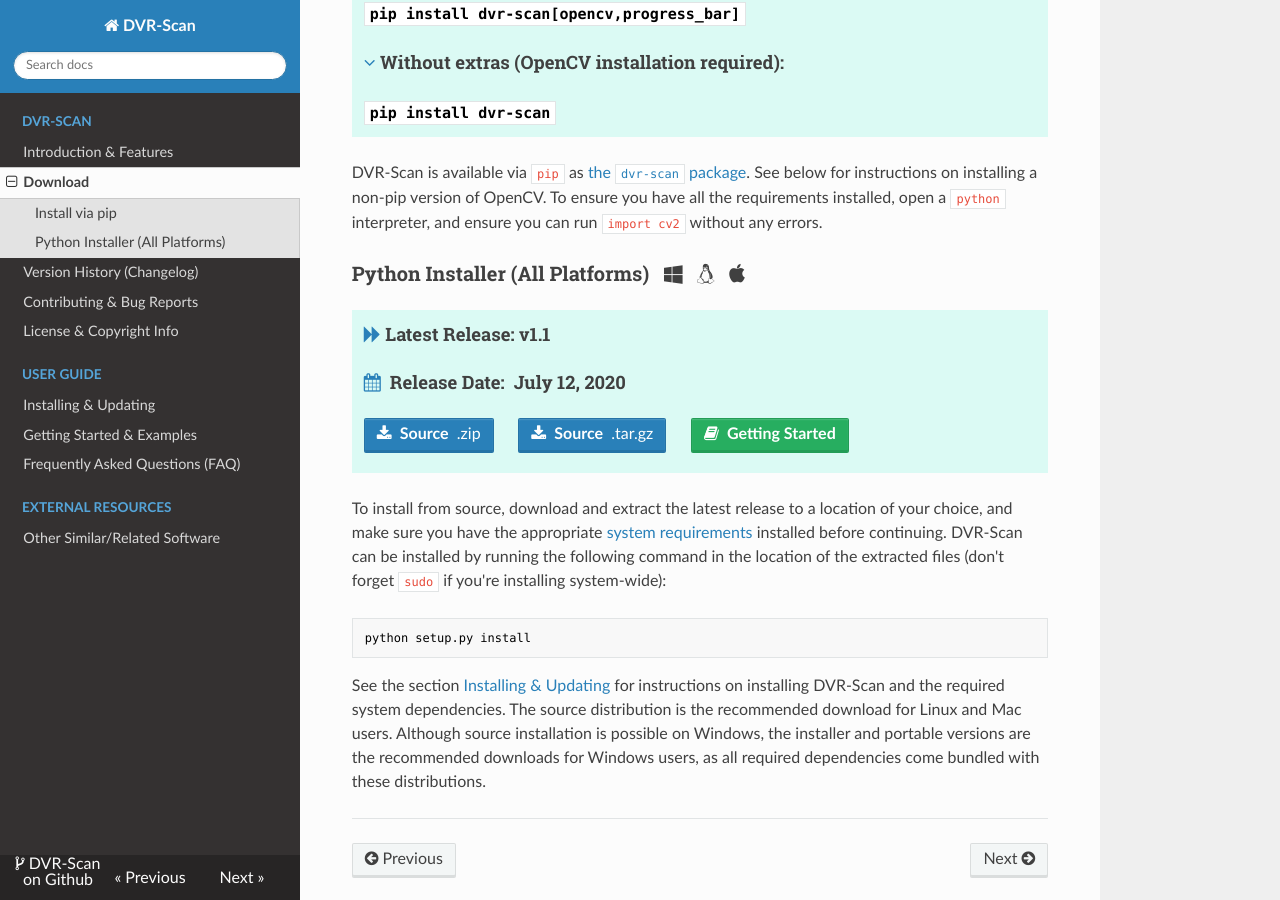
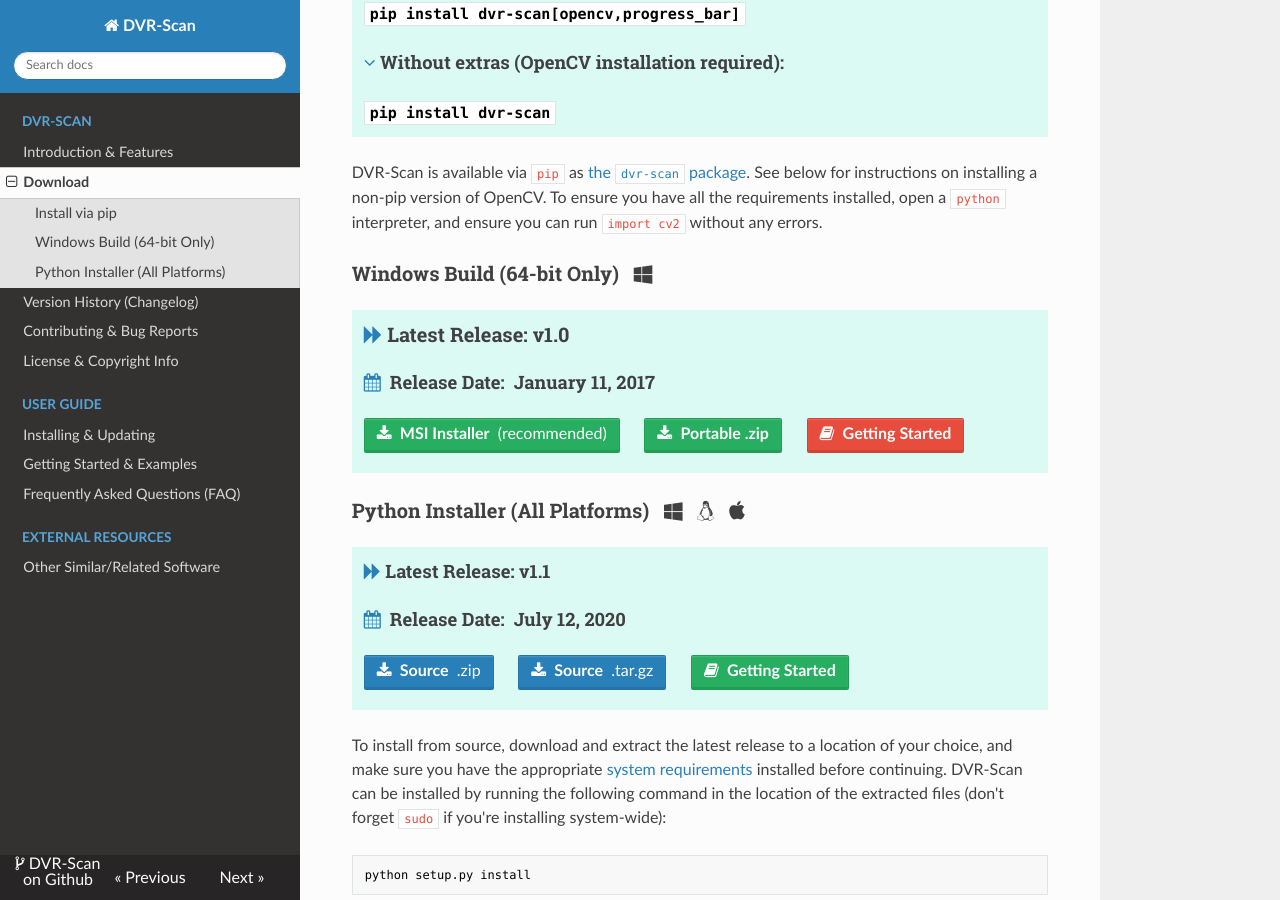
Before and after one commit to Breakthrough/DVR-Scan, an MkDocs documentation site: the page built from docs/download.md, in a window 1280 px wide and 900 px high, scrolled down 520 px. Built offline with MkDocs 1.6.1, drawn with Linux system fonts in a browser that asks for light colours; nearby versions of some CDN libraries; old or Windows-style settings are respelled for this version of MkDocs.

Commit message:
Re-add Windows binaries and installer.

```diff
--- a/docs/download.md
+++ b/docs/download.md
@@ -20,6 +20,14 @@
 
 DVR-Scan is available via `pip` as [the `dvr-scan` package](https://pypi.org/project/dvr-scan/).  See below for instructions on installing a non-pip version of OpenCV.  To ensure you have all the requirements installed, open a `python` interpreter, and ensure you can run `import cv2` without any errors.
 
+### Windows Build (64-bit Only) &nbsp; <span class="wy-text-neutral"><span class="fa fa-windows"></span></span>
+
+<div class="important">
+<h3 class="wy-text-neutral"><span class="fa fa-forward wy-text-info"></span> Latest Release: <b class="wy-text-neutral">v1.0</b></h3>
+<h4 class="wy-text-neutral"><span class="fa fa-calendar wy-text-info"></span>&nbsp; Release Date:&nbsp; <b>January 11, 2017</b></h4>
+<a href="https://github.com/Breakthrough/DVR-Scan/releases/download/v1.1/dvr-scan-1.1-win64.exe" class="btn btn-success" style="margin-bottom:8px;" role="button"><span class="fa fa-download"></span>&nbsp; <b>MSI Installer</b>&nbsp;&nbsp;(recommended)</a> &nbsp;&nbsp;&nbsp;&nbsp; <a href="https://github.com/Breakthrough/DVR-Scan/releases/download/v1.1/dvr-scan-1.1-win64-portable.zip" class="btn btn-success" style="margin-bottom:8px;" role="button"><span class="fa fa-download"></span>&nbsp; <b>Portable .zip</b></a> &nbsp;&nbsp;&nbsp;&nbsp; <a href="../guide/examples/" class="btn btn-danger" style="margin-bottom:8px;" role="button"><span class="fa fa-book"></span>&nbsp; <b>Getting Started</b></a>
+</div>
+
 ### Python Installer (All Platforms) &nbsp; <span class="wy-text-neutral"><span class="fa fa-windows"></span> &nbsp; <span class="fa fa-linux"></span> &nbsp; <span class="fa fa-apple"></span></span></h3>
 
 <div class="important">
```
